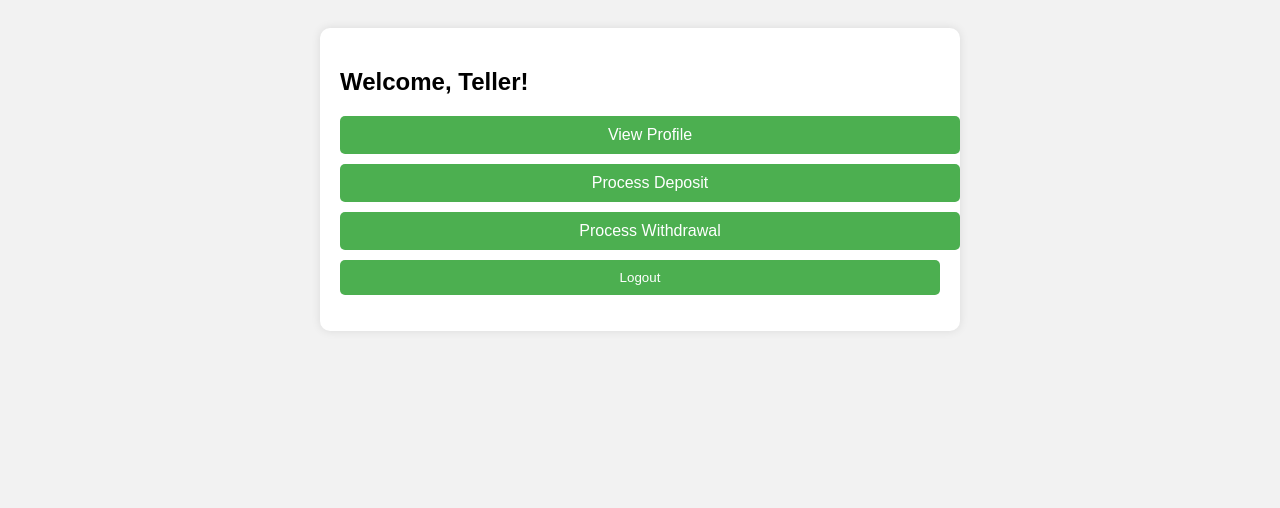
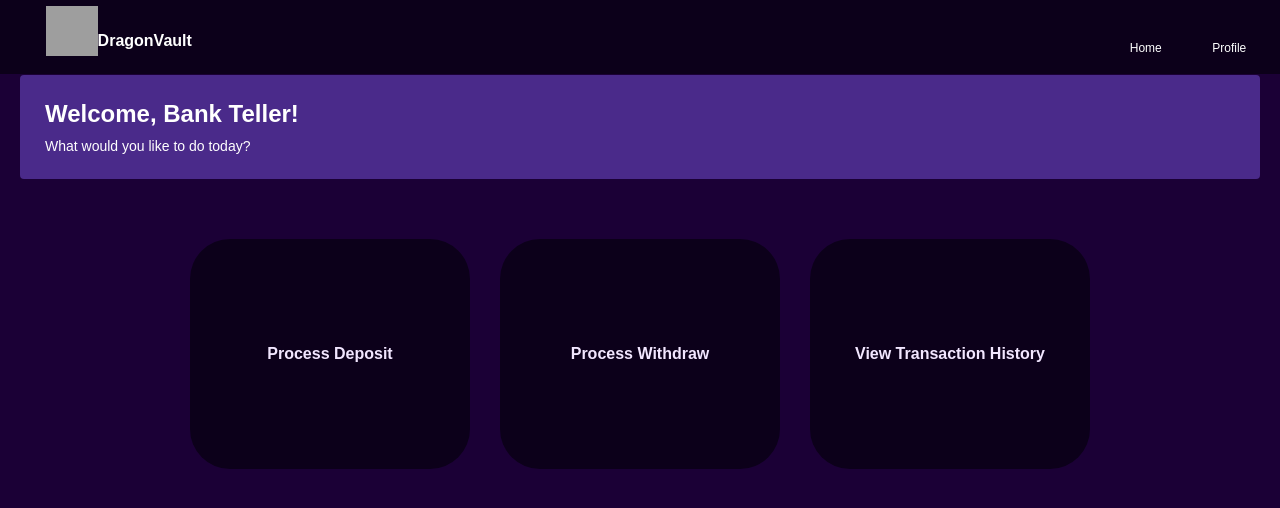
Before and after one commit to PUP-BSIT/project-dragonfly, a PHP site: page /teller_dashboard.html in a window 1280 px wide. Shown: the top 508 px of the page. Run offline with PHP 8.4, Linux system fonts and the light colour scheme; grey boxes are pictures that could not be loaded.

Commit message:
upload teller features with ui

```diff
--- a/Dragon_Vault/private/css/teller_dashboard.css
+++ b/Dragon_Vault/private/css/teller_dashboard.css
@@ -1,45 +1,136 @@
+
 body {
-    font-family: Arial, sans-serif;
-    padding: 20px;
-    background-color: #f2f2f2;
-}
-
-.dashboard {
-    background: white;
-    padding: 20px;
-    max-width: 600px;
-    margin: auto;
-    border-radius: 10px;
-    box-shadow: 0 0 10px rgba(0, 0, 0, 0.1);
-}
-
-nav ul {
-    list-style-type: none;
-    padding: 0;
-}
-
-nav li {
-    margin: 10px 0;
-}
-
-nav a,
-button {
-    display: block;
-    width: 100%;
-    padding: 10px;
-    background: #4caf50;
-    color: white;
-    border: none;
-    text-align: center;
-    text-decoration: none;
-    border-radius: 5px;
+  font-family: Arial, sans-serif;
+  margin: 0;
+  background-color: #1b0036;
+  color: white;
 }
 
 button {
     cursor: pointer;
 }
 
-nav a:hover,
-button:hover {
-    background: #45a049;
+.navigation-bar {
+    background-color: #0c001a;
+    margin-left: -2%;
+    padding-left: 200px;
+    position: fixed;
+    width: 100%;
 }
+
+.logo {
+    width: 4%;
+    height: 50px;
+    margin-left: -10%;
+    margin-top: 0.5%;
+}
+
+.name {
+    margin-top: -3.5%;
+    margin-left: -6%;
+}
+
+.name p {
+    color: white;
+    font-weight: bold;
+}
+
+.nav-options {
+    margin-left: 73%;
+    margin-top: -2.4%;
+    padding-bottom: 1%;
+}
+
+.nav-options a{
+    background: none;
+    border: none;
+    color: white;
+    font-size: 12px;
+    text-decoration: none;
+    margin-right: 5px;
+    transition: all 0.3s ease;
+    transform-origin: center;
+    text-align: center;
+    padding: 6px 2px;
+    width: 70px;
+    display: inline-block;
+}
+
+.nav-options a:hover {
+    background-color: #450078;
+    color: white;
+    box-shadow: 0 4px 8px rgba(69, 0, 120, 0.6);
+    transform: scale(1.10);
+    text-decoration: none;
+    border-radius: 5px;
+}
+
+.welcome-banner {
+  background-color: #4a2a8a;
+  padding: 25px;
+  margin: 5px 20px;
+  border-radius: 4px;
+}
+
+.welcome-banner h2 {
+  margin: 0;
+  font-size: 24px;
+  font-weight: bold;
+}
+
+.welcome-banner p {
+  margin: 10px 0 0;
+  font-size: 14px;
+}
+
+.step {
+  display: none;
+  padding-top: 70px;
+}
+
+.step.active {
+  display: block;
+}
+
+/* Actions Section */
+.actions {
+  display: flex;
+  justify-content: center;
+  align-items: center;
+  gap: 30px;
+  margin-top: 60px;
+  flex-wrap: wrap;
+}
+
+/* Action Boxes */
+.actions a {
+  text-decoration: none;
+}
+
+.action-box-1,
+.action-box-2,
+.action-box-3 {
+  background-color: #0c001a;
+  padding: 40px;
+  border-radius: 40px;
+  text-align: center;
+  width: 200px;
+  height: 150px;
+  display: flex;
+  justify-content: center;
+  align-items: center;
+  transition: transform 0.3s ease, background-color 0.3s ease;
+}
+
+.action-box-1:hover,
+.action-box-2:hover,
+.action-box-3:hover {
+  background-color: #220046;
+  transform: translateY(-5px);
+}
+
+.action-text {
+  font-size: 16px;
+  font-weight: bold;
+  color: #f2e6ff;
+}
--- a/Dragon_Vault/private/deposit/teller_deposit.html
+++ b/Dragon_Vault/private/deposit/teller_deposit.html
@@ -4,7 +4,7 @@
 <head>
   <meta charset="UTF-8">
   <title>Deposit - Dragon Vault</title>
-  <link rel="stylesheet" href="../css/teller_dashboard.css">
+  <link rel="stylesheet" href="../css/teller_deposit.css">
 </head>
 <body>
   <h2>Deposit Transaction</h2>
--- a/Dragon_Vault/private/deposit/teller_deposit_confirm.html
+++ b/Dragon_Vault/private/deposit/teller_deposit_confirm.html
@@ -3,8 +3,10 @@
 <head>
   <meta charset="UTF-8" />
   <title>Confirm Deposit</title>
+  <link rel="stylesheet" href="../css/teller_deposit_confirm.css">
 </head>
 <body>
+  <div class="confirm-container">
     <h2>Confirm Deposit</h2>
     <p><strong>Account Number:</strong> <span id="acc_num"></span></p>
     <p><strong>Customer Name:</strong> <span id="cust_name"></span></p>
@@ -12,8 +14,11 @@
     <p><strong>Current Balance:</strong> ₱<span id="bal"></span></p>
     <p><strong>Deposit Amount:</strong> ₱<span id="deposit_amt"></span></p>
 
+    <div class="button-container">
       <button id="confirm_btn">Confirm</button>
       <button id="cancel_btn">Cancel</button>
+    </div>
+  </div>
 
   <script src="../js/teller_deposit_confirm.js"></script>
 </body>
--- a/Dragon_Vault/private/deposit/teller_deposit_receipt.html
+++ b/Dragon_Vault/private/deposit/teller_deposit_receipt.html
@@ -3,8 +3,10 @@
 <head>
   <meta charset="UTF-8" />
   <title>Deposit Receipt</title>
+  <link rel="stylesheet" href="../css/teller_deposit_receipt.css">
 </head>
 <body>
+  <div class="receipt-container">
     <h2>TRANSACTION RECEIPT</h2>
     <p><strong>Date:</strong> <span id="date"></span></p>
     <p><strong>Time:</strong> <span id="time"></span></p>
@@ -17,9 +19,12 @@
     <p><strong>Transaction ID:</strong> <span id="transaction_id"></span></p>
     <p><strong>Teller ID:</strong> <span id="teller_id"></span></p>
 
+    <div class="button-container">
       <button id="print_btn">Print Receipt</button>
       <button id="new_transaction_btn">New Transaction</button>
       <button id="dashboard_btn">Return to Dashboard</button>
+    </div>
+  </div>
 
   <script src="../js/teller_deposit_receipt.js"></script>
 </body>
--- a/Dragon_Vault/private/teller_dashboard.html
+++ b/Dragon_Vault/private/teller_dashboard.html
@@ -7,24 +7,45 @@
   <link rel="stylesheet" href="css/teller_dashboard.css" />
 </head>
 <body>
-        <div class="dashboard">
-            <h2>Welcome, <span id="tellerName">Teller</span>!</h2>
-            <nav>
-                <ul>
-                    <li><a href="teller_profile.html">View Profile</a></li>
-                    <li>
-                        <a href="./deposit/teller_deposit.html"
-                            >Process Deposit</a
-                        >
-                    </li>
-                    <li>
-                        <a href="./withdraw/teller_withdraw.html"
-                            >Process Withdrawal</a
-                        >
-                    </li>
-                    <li><button id="logoutBtn">Logout</button></li>
-                </ul>
-            </nav>
+  <div class="navigation-bar">
+    <div class="logo-container">
+      <img src="../assets/logo.png" alt="logo" class="logo" />
+      <div class="name">
+        <p>DragonVault</p>
+      </div>
+    </div>
+
+    <div class="nav-options">
+      <a href="teller_dashboard.html">Home</a>
+      <a href="teller_profile.html">Profile</a>
+      <a href="#" id="logoutBtn">Log out</a>
+    </div>
+  </div>
+
+  <div id="step-home" class="step active">
+    <div class="welcome-banner">
+      <h2>Welcome, Bank Teller!</h2>
+      <p>What would you like to do today?</p>
+    </div>
+    <div class="actions">
+      <a href="./deposit/teller_deposit.html">
+        <div class="action-box-1">
+          <p class="action-text">Process Deposit</p>
+        </div>
+      </a>
+
+      <a href="./withdraw/teller_withdraw.html">
+        <div class="action-box-2">
+          <p class="action-text">Process Withdraw</p>
+        </div>
+      </a>
+
+      <a href="./teller_transactions.html">
+        <div class="action-box-3">
+          <p class="action-text">View Transaction History</p>
+        </div>
+      </a>
+    </div>
   </div>
 
   <script src="js/teller_dashboard.js"></script>
--- a/Dragon_Vault/private/withdraw/teller_withdraw.html
+++ b/Dragon_Vault/private/withdraw/teller_withdraw.html
@@ -3,7 +3,7 @@
 <head>
   <meta charset="UTF-8">
   <title>Withdraw - Dragon Vault</title>
-  <link rel="stylesheet" href="../css/teller_dashboard.css">
+  <link rel="stylesheet" href="../css/teller_withdraw.css">
 </head>
 <body>
   <h2>Withdraw Transaction</h2>
--- a/Dragon_Vault/private/withdraw/teller_withdraw_confirm.html
+++ b/Dragon_Vault/private/withdraw/teller_withdraw_confirm.html
@@ -3,8 +3,10 @@
 <head>
   <meta charset="UTF-8" />
   <title>Confirm Withdrawal</title>
+   <link rel="stylesheet" href="../css/teller_withdraw_confirm.css">
 </head>
 <body>
+  <div class="confirm-container">
     <h2>Confirm Withdrawal</h2>
     <p><strong>Account Number:</strong> <span id="acc_num"></span></p>
     <p><strong>Customer Name:</strong> <span id="cust_name"></span></p>
@@ -12,9 +14,11 @@
     <p><strong>Current Balance:</strong> ₱<span id="bal"></span></p>
     <p><strong>Withdraw Amount:</strong> ₱<span id="withdraw_amt"></span></p>
 
+    <div class="button-container">
       <button id="confirm_btn">Confirm</button>
       <button id="cancel_btn">Cancel</button>
-
+ </div>
+</div>
   <script src="../js/teller_withdraw_confirm.js"></script>
 </body>
 </html>
--- a/Dragon_Vault/private/withdraw/teller_withdraw_receipt.html
+++ b/Dragon_Vault/private/withdraw/teller_withdraw_receipt.html
@@ -3,8 +3,10 @@
 <head>
   <meta charset="UTF-8" />
   <title>Withdrawal Receipt</title>
+  <link rel="stylesheet" href="../css/teller_withdraw_receipt.css">
 </head>
 <body>
+  <div class="receipt-container">
     <h2>TRANSACTION RECEIPT</h2>
     <p><strong>Date:</strong> <span id="date"></span></p>
     <p><strong>Time:</strong> <span id="time"></span></p>
@@ -17,9 +19,12 @@
     <p><strong>Transaction ID:</strong> <span id="transaction_id"></span></p>
     <p><strong>Teller ID:</strong> <span id="teller_id"></span></p>
 
+    <div class="button-container">
       <button id="print_btn">Print Receipt</button>
       <button id="new_transaction_btn">New Transaction</button>
       <button id="dashboard_btn">Return to Dashboard</button>
+    </div>
+ </div>
 
   <script src="../js/teller_withdraw_receipt.js"></script>
 </body>
```
Also changed, not shown: Dragon_Vault/private/css/teller_deposit.css (added, +89 -0 lines), Dragon_Vault/private/css/teller_deposit_confirm.css (added, +67 -0 lines), Dragon_Vault/private/css/teller_deposit_receipt.css (added, +101 -0 lines), Dragon_Vault/private/css/teller_withdraw.css (added, +89 -0 lines), Dragon_Vault/private/css/teller_withdraw_confirm.css (added, +67 -0 lines), Dragon_Vault/private/css/teller_withdraw_receipt.css (added, +71 -0 lines). Lines whose indentation alone changed are shown as unchanged.
